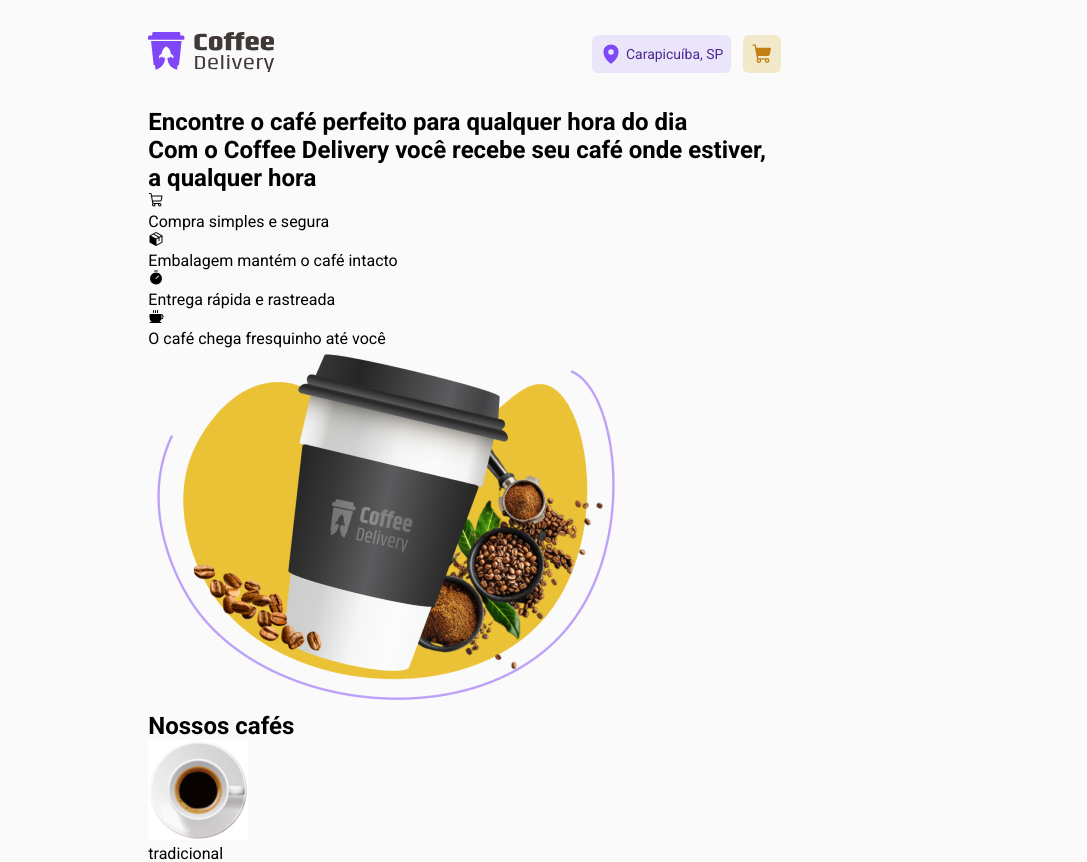
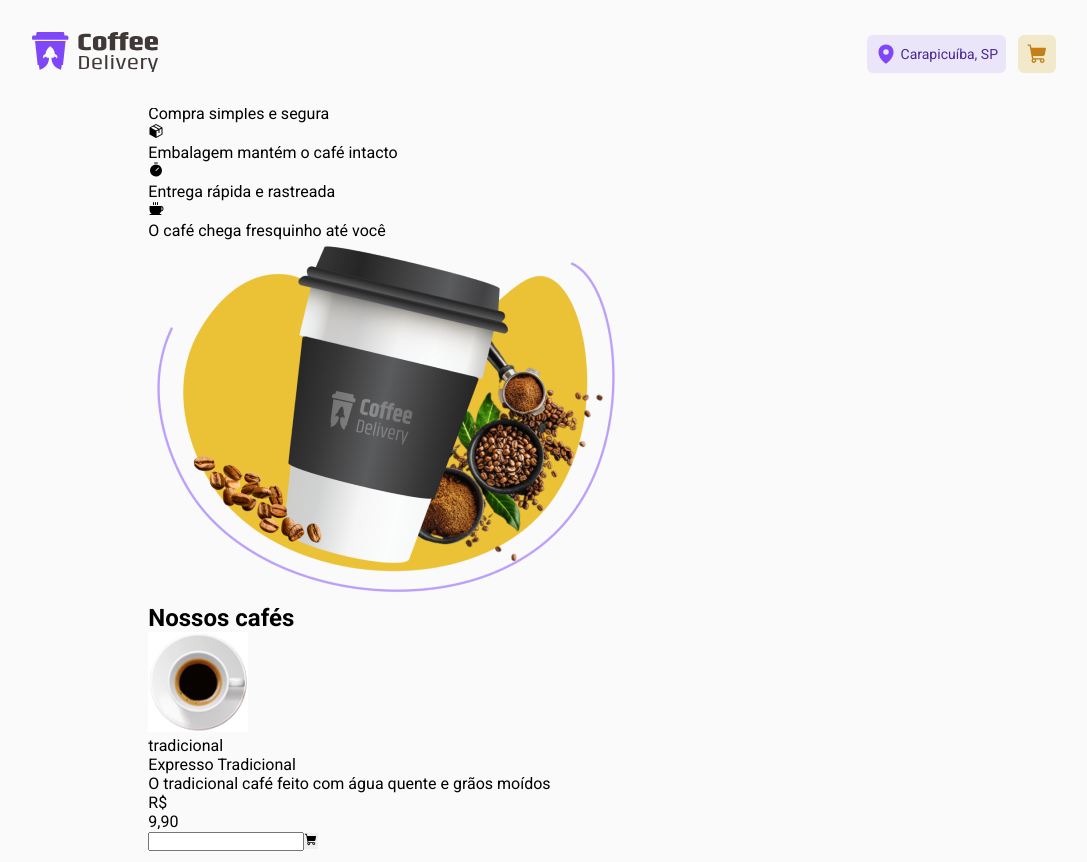
Before and after one commit to Gusales/coffee-delivery, a React (Vite) app: page / in a window 1280 px wide. Shown: the top 862 px of the page, without its empty margins (96-1183 px from the left). Built offline with nearby package versions, Linux system fonts and the light colour scheme.

Commit message:
refactor: add property position relative in header

```diff
--- a/src/components/header/style.scss
+++ b/src/components/header/style.scss
@@ -1,11 +1,17 @@
 @import '../../styles/colors.scss';
 
 .header__container {
-  width: 100%;
+  width: 80vw;
 
   display: flex;
   justify-content: space-between;
   align-items: center;
+
+  position: fixed;
+  top: 0;
+  left: 50%;
+  transform: translateX(-50%);
+  background: $background;
 
   padding: 2rem 0;
 }
@@ -53,3 +59,9 @@
     color: $white;
   }
 }
+
+@media screen and (max-width: 768px) {
+  .header__container {
+    width: 100%;
+  }
+}
```
